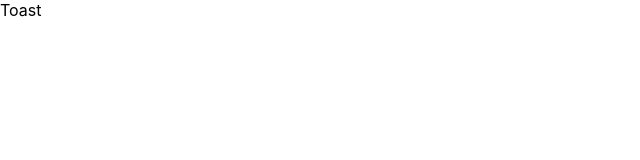
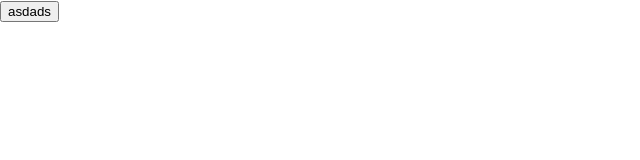
Before and after one commit to Sumit45doc/React-typescript, a React (Create React App) app: page / in a window 1280 px wide. Shown: the top 160 px of the page, without its empty margins (0-640 px from the left). Built offline with nearby package versions, Linux system fonts and the light colour scheme.

Commit message:
Wrapping HTML element abd spreading operator

```diff
--- a/src/App.tsx
+++ b/src/App.tsx
@@ -7,6 +7,8 @@
 // import PersonList from "./components/PersonList";
 // import Status from "./components/Status";
 
+import CustomButton from "./components/html/CustomButton";
+import Input from "./components/html/Input";
 import DomRef from "./components/ref/DomRef";
 import MutableRef from "./components/ref/MutableRef";
 import RandomNumber from "./components/restriction/RandomNumber";
@@ -61,7 +63,10 @@
       {/* <DomRef /> */}
       {/* <MutableRef /> */}
       {/* <RandomNumber value={120} isPositive={true}  /> */}
-      <Toast position="center" />
+      {/* <Toast position="center" /> */}
+      <CustomButton variant="primary" onClick={() => console.log('clicked')}>
+        asdads
+      </CustomButton>
     </div>
   );
 }
--- /dev/null
+++ b/src/components/html/CustomButton.tsx
@@ -0,0 +1,11 @@
+type CustomButtonProps = {
+  variant: 'primary' | 'secondary'
+} & React.ComponentProps<'button'>
+
+function CustomButton({variant, children, ...rest}: CustomButtonProps) {
+  return (
+    <button className={`class-with-${variant}`} >{children}</button>
+  )
+}
+
+export default CustomButton
--- /dev/null
+++ b/src/components/html/Input.tsx
@@ -0,0 +1,8 @@
+type InputProps = React.ComponentProps<'input'>
+function Input(props: InputProps) {
+    return (
+        <input {...props} />
+    )
+}
+
+export default Input
```
